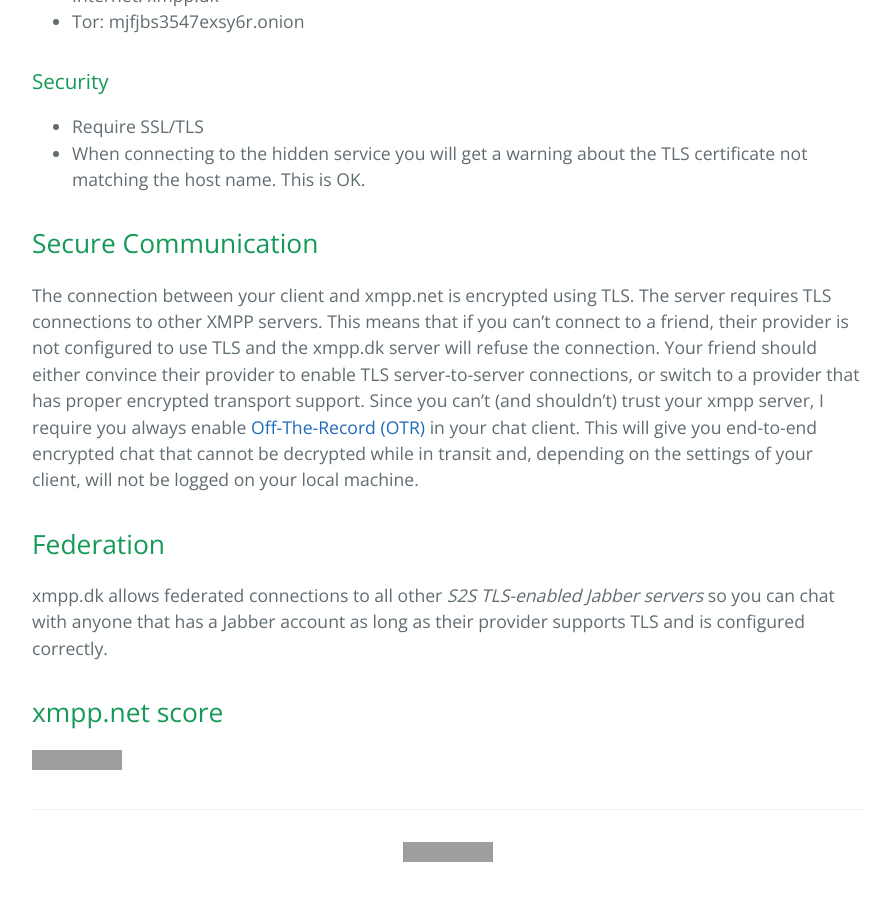
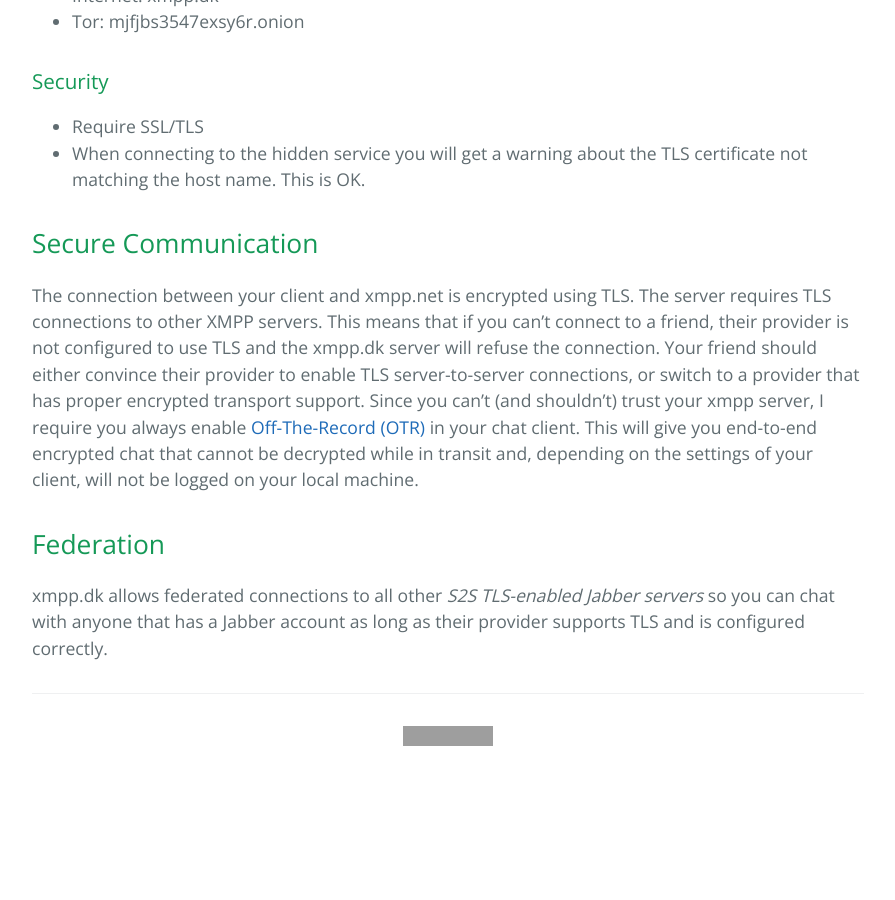
Before and after one commit to graffen/xmpp.dk, a Jekyll site: the page built from _pages/01_connect.md, in a window 1280 px wide and 900 px high, scrolled down 901 px. Shown: the whole window, without its empty margins (192-1087 px from the left). Built offline with Jekyll 4.4.1, drawn with Linux system fonts in a browser that asks for light colours; after the commit the page ends 1685 px from its top, so only the background shows below that; grey boxes are pictures that could not be loaded.

Commit message:
Remove xmpp.net badge from pages

```diff
--- a/_pages/01_connect.md
+++ b/_pages/01_connect.md
@@ -32,9 +32,5 @@
 ## Federation
 xmpp.dk allows federated connections to all other *S2S TLS-enabled Jabber servers* so you can chat with anyone that has a Jabber account as long as their provider supports TLS and is configured correctly.
 
-## xmpp.net score
-[![xmpp.net_score](https://xmpp.net/badge.php?domain=xmpp.dk)][xmpp.net]
-
 [jabber-clients]: https://xmpp.org/software/clients.html
 [off-the-record]: https://otr.cypherpunks.ca/
-[xmpp.net]: https://xmpp.net/result.php?domain=xmpp.dk&type=client
```
Also changed, not shown: index.md (+0 -2 lines).
